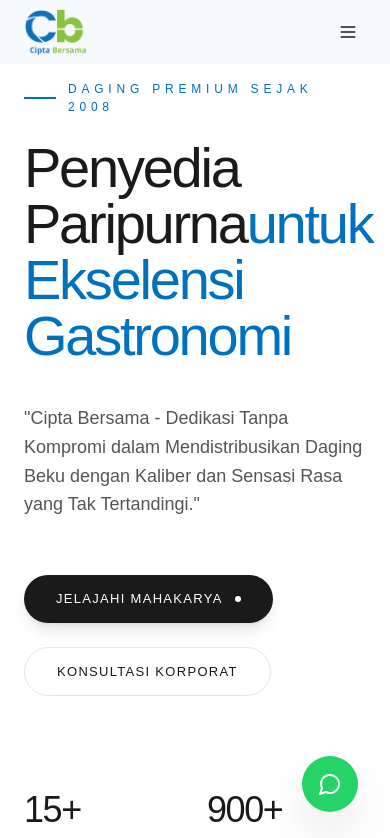
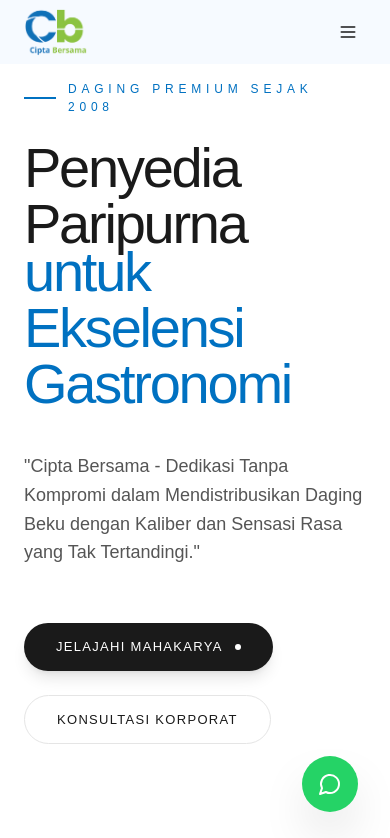
Before and after one commit to BagusSedana/cipta-bersama, a React (Vite) app: page / in a window 390 px wide. Shown: the top 838 px of the page. Built offline with nearby package versions, Linux system fonts and the light colour scheme.

Commit message:
style(hero): reduce gap between title lines; fix(products): restore full item lists while keeping new default images

```diff
--- a/src/app/components/HeroSection.tsx
+++ b/src/app/components/HeroSection.tsx
@@ -52,9 +52,9 @@ export function HeroSection() {
               if (title1 === 'Eminent Purveyor' && title2 === 'for Gastronomic Excellence') {
                 return (
                   <>
-                    <span className="text-[#1A1A1A]">Eminent Purveyor</span>
+                    <span className="text-[#1A1A1A] inline-block">Eminent Purveyor</span>
                     <br className="hidden md:block"/>
-                    <span className="font-medium text-[#0071C1]">for Gastronomic Excellence</span>
+                    <span className="font-medium text-[#0071C1] inline-block -mt-2 lg:-mt-4">for Gastronomic Excellence</span>
                   </>
                 );
               }
@@ -62,9 +62,9 @@ export function HeroSection() {
               if (title1 === 'Penyedia Paripurna' && title2 === 'untuk Ekselensi Gastronomi') {
                 return (
                   <>
-                    <span className="text-[#1A1A1A]">Penyedia Paripurna</span>
+                    <span className="text-[#1A1A1A] inline-block">Penyedia Paripurna</span>
                     <br className="hidden md:block"/>
-                    <span className="font-medium text-[#0071C1]">untuk Ekselensi Gastronomi</span>
+                    <span className="font-medium text-[#0071C1] inline-block -mt-2 lg:-mt-4">untuk Ekselensi Gastronomi</span>
                   </>
                 );
               }
--- a/src/app/components/ProductsSection.tsx
+++ b/src/app/components/ProductsSection.tsx
@@ -40,21 +40,21 @@ export function ProductsSection() {
       subtitle: t.products.cuts.prime.title,
       desc: t.products.cuts.prime.desc,
       image: '/daging/Sirloin.webp',
-      items: ['Flat Iron', 'Sirloin', 'Top Sirloin']
+      items: ['Tenderloin', 'Striploin', 'T-Bone', 'Chuck Eye Roll', 'Short Rib', 'Sirloin', 'Ribeye', 'Top Sirloin', 'Flat Iron']
     },
     lamb: {
       title: t.products.title,
       subtitle: t.products.cuts.lamb.title,
       desc: t.products.cuts.lamb.desc,
       image: '/daging/Lamb Leg.webp',
-      items: ['Lamb Chops', 'Lamb Leg', 'Lamb Loin']
+      items: ['Lamb Rack', 'Lamb Leg', 'Lamb Shoulder', 'Lamb Loin', 'Lamb Shank', 'Lamb Ribs', 'Lamb Flap', 'Lamb Chops', 'Lamb Rump']
     },
     secondary: {
       title: t.products.title,
       subtitle: t.products.cuts.secondary.title,
       desc: t.products.cuts.secondary.desc,
       image: '/daging/Topside.webp',
-      items: ['Topside', 'Silver', 'Rump']
+      items: ['Chuck', 'Blade', 'Rump Steak', 'Inter Costal', 'Neck', 'Shin', 'Brisket', 'Flank', 'Tri Tip', 'Knuckle', 'Topside', 'Silverside', 'Rump', 'Silver']
     }
   };
 
```
